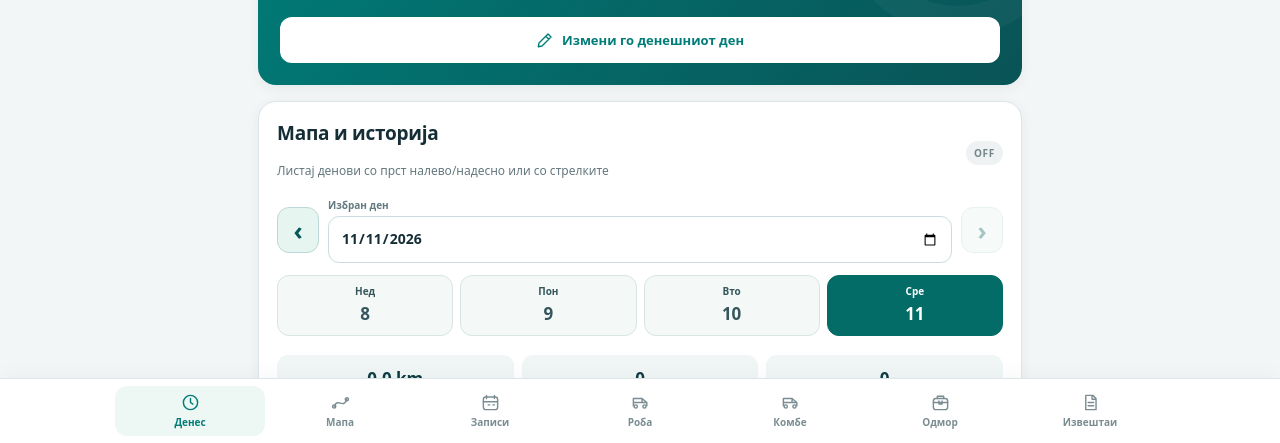
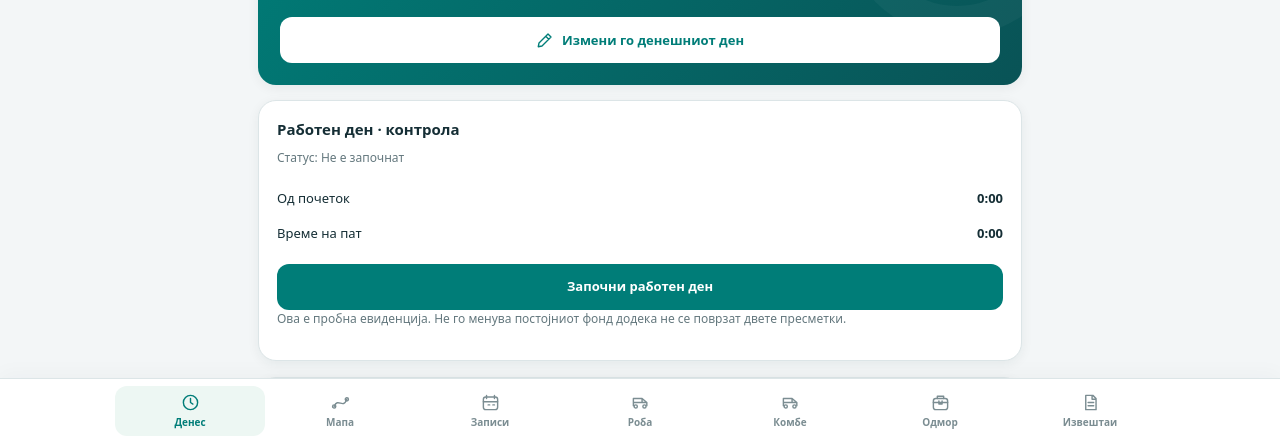
Before and after one commit to danielgavriloski-glitch/WF-Label-Scanner, a plain HTML site: page app/src/main/assets/index.html in a window 1280 px wide. Shown: the part 355-798 px from the top of the page. Drawn offline with Linux system fonts and the light colour scheme.

Commit message:
feat(wfag): expose workday control panel on home screen

```diff
--- a/app/src/main/assets/index.html
+++ b/app/src/main/assets/index.html
@@ -6,5 +6,5 @@
 <nav id="nav" class="nav" aria-label="Главно мени"></nav>
 <div id="toast" role="status" class="toast"></div>
 <div id="modal" class="overlay" hidden><section class="sheet" role="dialog" aria-modal="true" aria-labelledby="modalTitle"><div class="sheet-head"><h2 id="modalTitle"></h2><button id="closeModal" class="icon-btn" aria-label="Затвори">✕</button></div><div id="modalBody"></div></section></div>
-<script src="core.js"></script><script src="workday-core.js"></script><script src="v12-core.js"></script><script src="vehicle-core.js"></script><script src="documents-core.js"></script><script src="cargo-core.js"></script><script src="xlsx.js"></script><script src="trips-ui.js"></script><script src="app.js"></script><script src="v12-ui.js"></script><script src="vehicle-ui.js"></script><script src="documents-ui.js"></script><script src="cargo-ui.js"></script>
+<script src="core.js"></script><script src="workday-core.js"></script><script src="v12-core.js"></script><script src="vehicle-core.js"></script><script src="documents-core.js"></script><script src="cargo-core.js"></script><script src="xlsx.js"></script><script src="trips-ui.js"></script><script src="app.js"></script><script src="v12-ui.js"></script><script src="vehicle-ui.js"></script><script src="documents-ui.js"></script><script src="cargo-ui.js"></script><script src="workday-ui.js"></script>
 </body></html>
```
